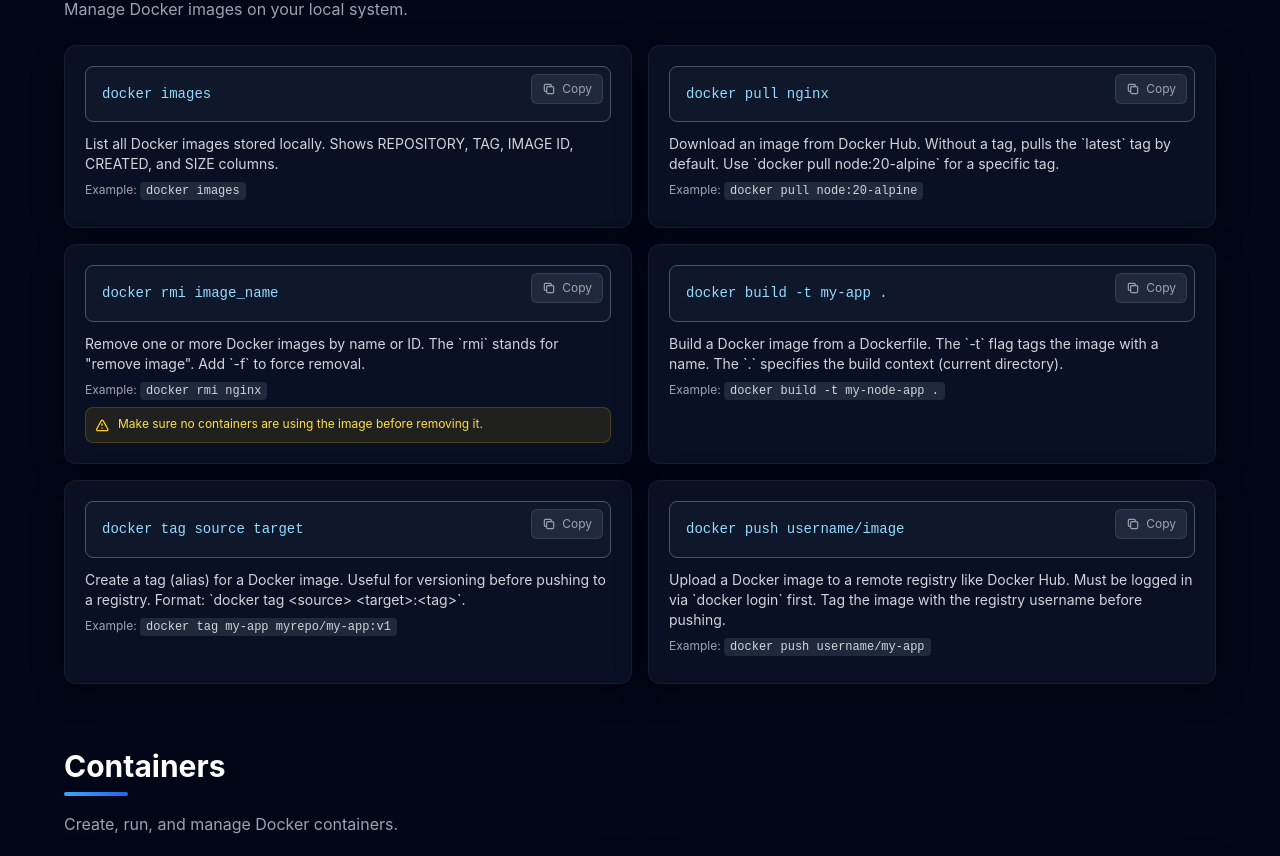
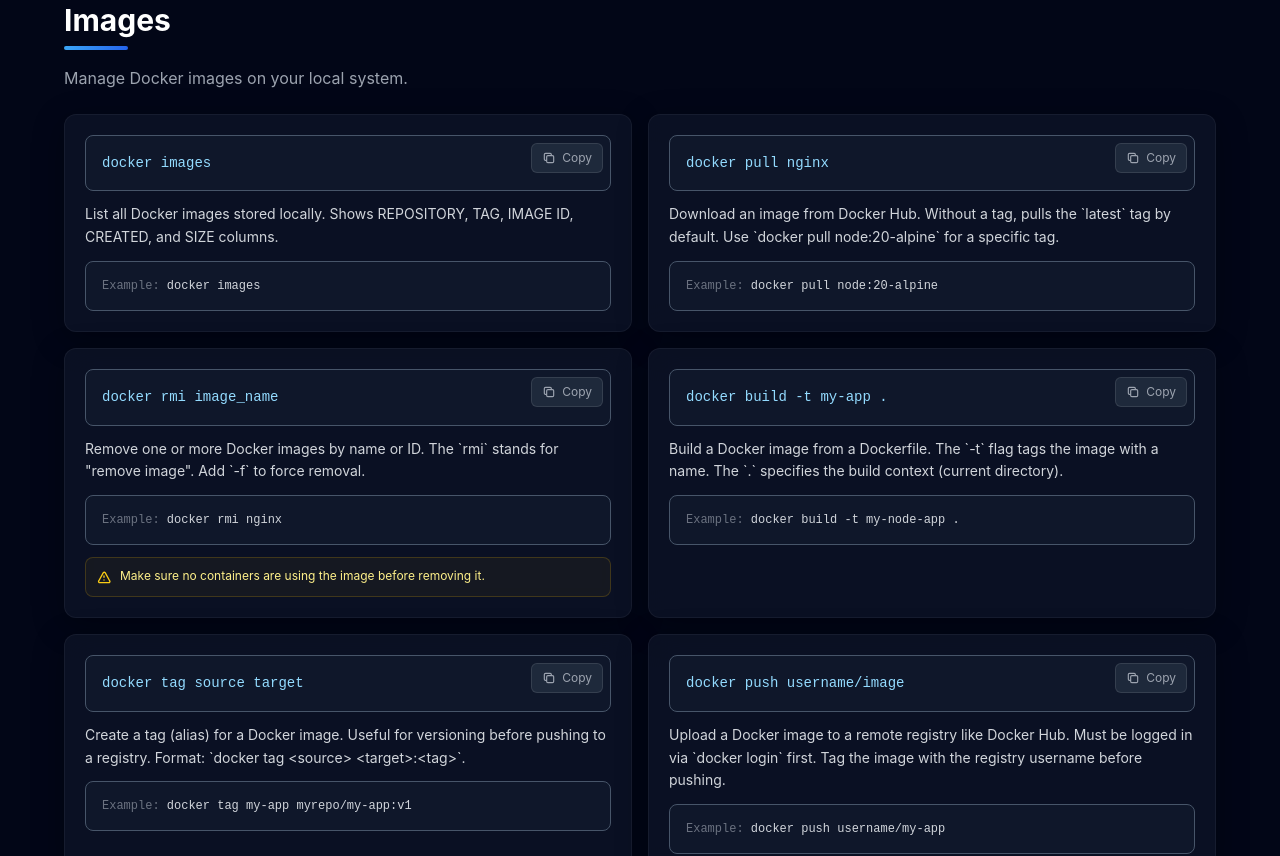
Before and after one commit to Nourhenebenothmen22/docker-mastery-course, a Next.js app: page /commands in a window 1280 px wide. Shown: the part 975-1831 px from the top of the page. Built offline with nearby package versions, Linux system fonts and the light colour scheme.

Commit message:
fix: restore copy button in command card

```diff
--- a/components/shared/CommandCard.tsx
+++ b/components/shared/CommandCard.tsx
@@ -63,15 +63,20 @@ export default function CommandCard({ command }: CommandCardProps) {
           )}
         </button>
       </div>
-      <p className="text-gray-300 text-sm mb-2">{command.description}</p>
-      <div className="text-gray-500 text-xs mb-2">
-        <span className="text-gray-400">Example: </span>
-        <code className="text-gray-300 bg-dark-700 px-1.5 py-0.5 rounded text-xs">{command.example}</code>
+
+      <p className="text-gray-300 text-sm leading-relaxed mb-3">
+        {command.description}
+      </p>
+
+      <div className="code-block text-xs">
+        <span className="text-gray-500">Example:</span>{' '}
+        <code className="text-gray-300">{command.example}</code>
       </div>
+
       {command.warning && (
-        <div className="flex items-start gap-2 mt-2 p-2 bg-yellow-500/10 border border-yellow-500/20 rounded-lg">
+        <div className="mt-3 flex items-start gap-2 p-2.5 bg-yellow-500/5 border border-yellow-500/20 rounded-lg">
           <WarningIcon className="w-4 h-4 text-yellow-400 mt-0.5 shrink-0" />
-          <span className="text-yellow-300 text-xs">{command.warning}</span>
+          <p className="text-yellow-200 text-xs">{command.warning}</p>
         </div>
       )}
     </div>
```
